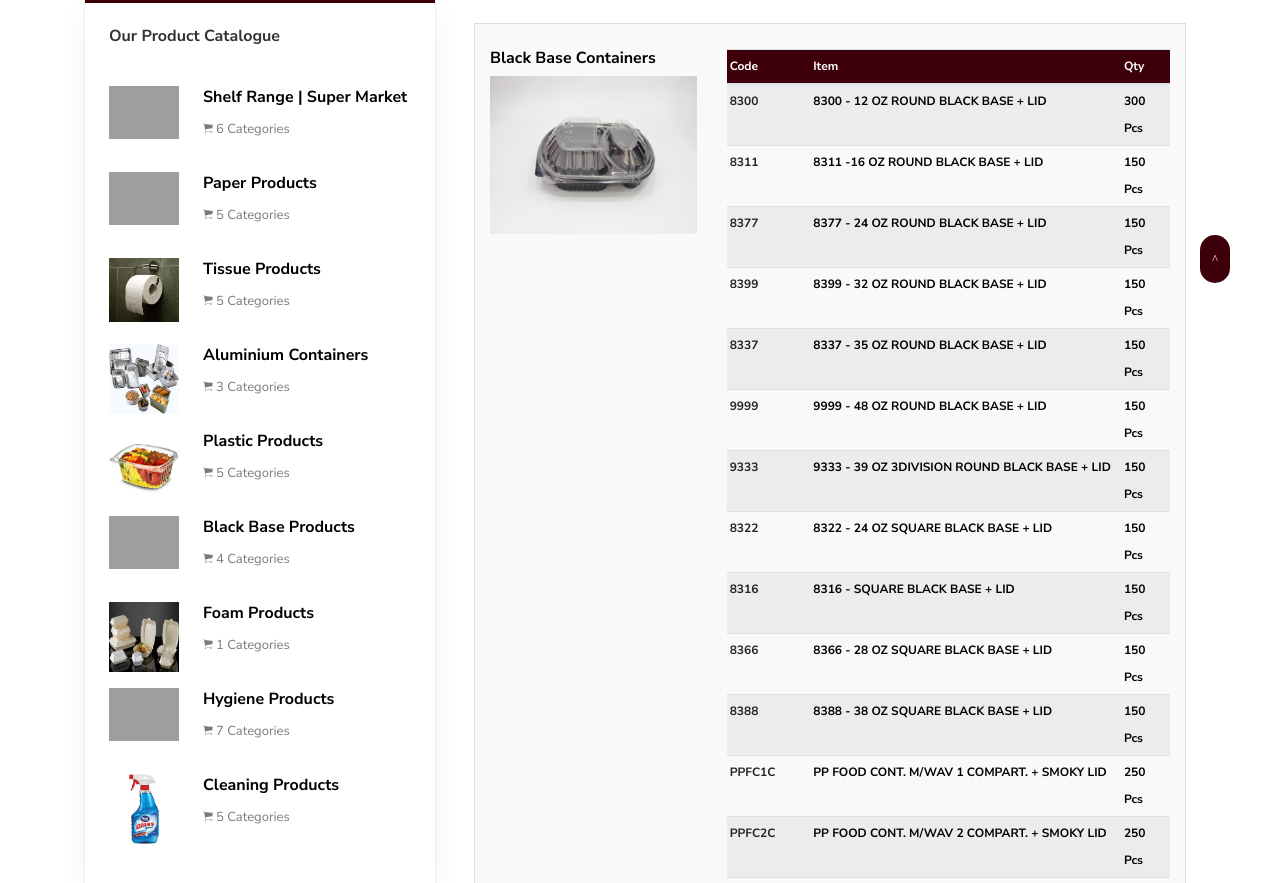
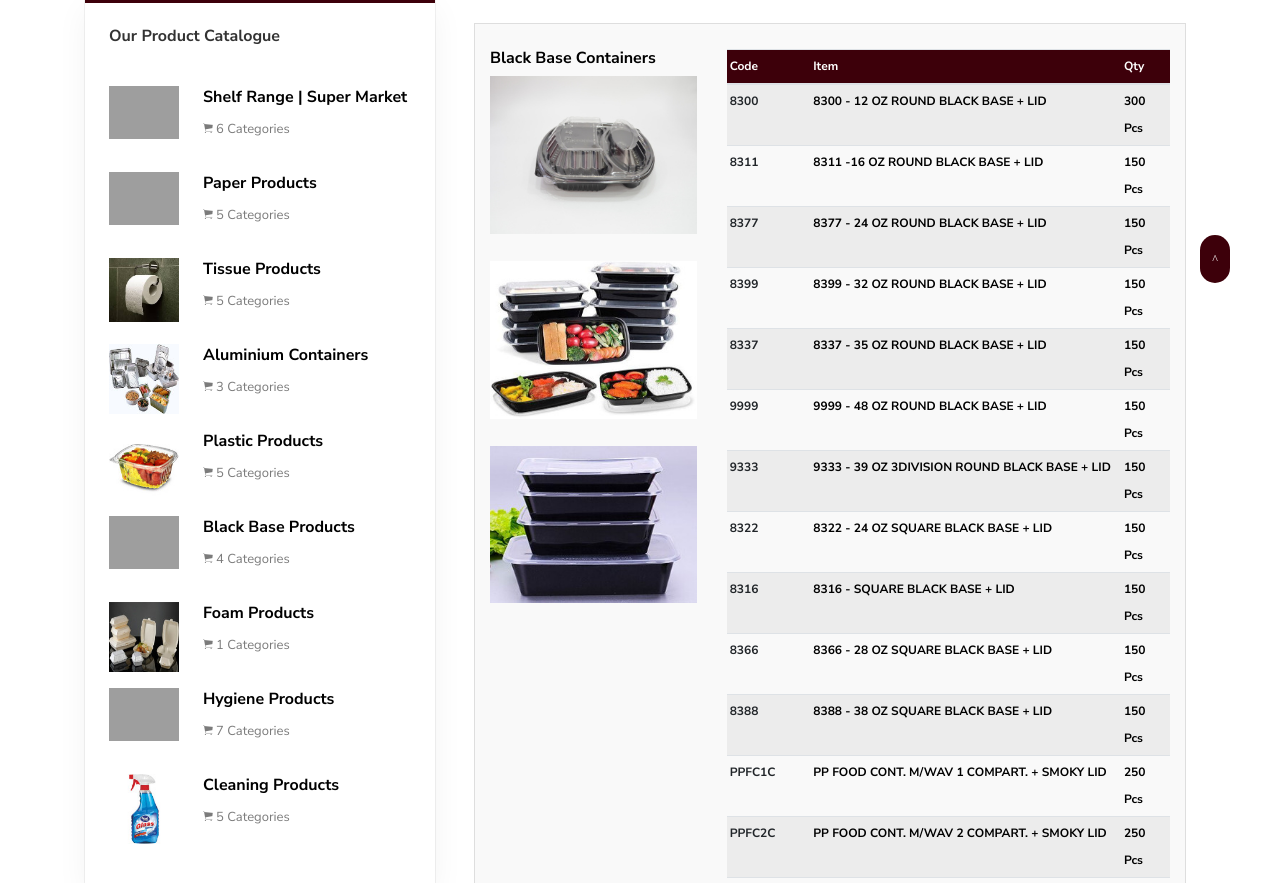
Before and after one commit to abhilashchandroth/KingpackWebsite, a PHP site: page /black-base.php in a window 1280 px wide. Shown: the part 567-1450 px from the top of the page. Run offline with PHP 8.4, Linux system fonts and the light colour scheme; some libraries are stand-ins or nearby versions; some web fonts are replaced; grey boxes are pictures that could not be loaded.

Commit message:
image change

```diff
--- a/black-base.php
+++ b/black-base.php
@@ -57,6 +57,14 @@
                           <h6>Black Base Containers</h6>
                           <a href="images/products/black-base/black-base-containers.JPG" title="Black Base Containers">
                             <img src="images/products/black-base/black-base-containers.JPG" alt="" class="img-fluid"/>
+                          </a>
+                          <br>
+                          <a href="images/products/black-base/black-base-containers-2.JPG" title="Black Base Containers">
+                            <img src="images/products/black-base/black-base-containers-2.JPG" alt="" class="img-fluid"/>
+                          </a>
+                          <br>
+                          <a href="images/products/black-base/black-base-containers-3.JPG" title="Black Base Containers">
+                            <img src="images/products/black-base/black-base-containers-3.JPG" alt="" class="img-fluid"/>
                           </a>
                         </div>
                         <div class="col-md-8 col-lg-8">
@@ -212,8 +220,8 @@
                       <div class="row product-desc">
                         <div class="col-md-4 col-lg-4 gallery-item">
                           <h6>Microwave Rect:Containers</h6>
-                          <a href="images/products/black-base/sushi-containers.JPG" title="Microwave Rect:Containers">
-                            <img src="images/products/black-base/sushi-containers.JPG" alt="" class="img-fluid"/>
+                          <a href="images/products/black-base/microwave-rect-containers.jpg" title="Microwave Rect:Containers">
+                            <img src="images/products/black-base/microwave-rect-containers.jpg" alt="" class="img-fluid"/>
                           </a>
                         </div>
                         <div class="col-md-8 col-lg-8">
```
Also changed, not shown: images/products/black-base/black-base-containers-2.jpg (added), images/products/black-base/black-base-containers-3.jpg (added), images/products/black-base/microwave-rect-containers.jpg (added), images/products/black-base/sushi-containers.JPG, images/products/plastic-bags/table-sheets.jpg, images/products/plastic-bags/ut-bags.jpg.
